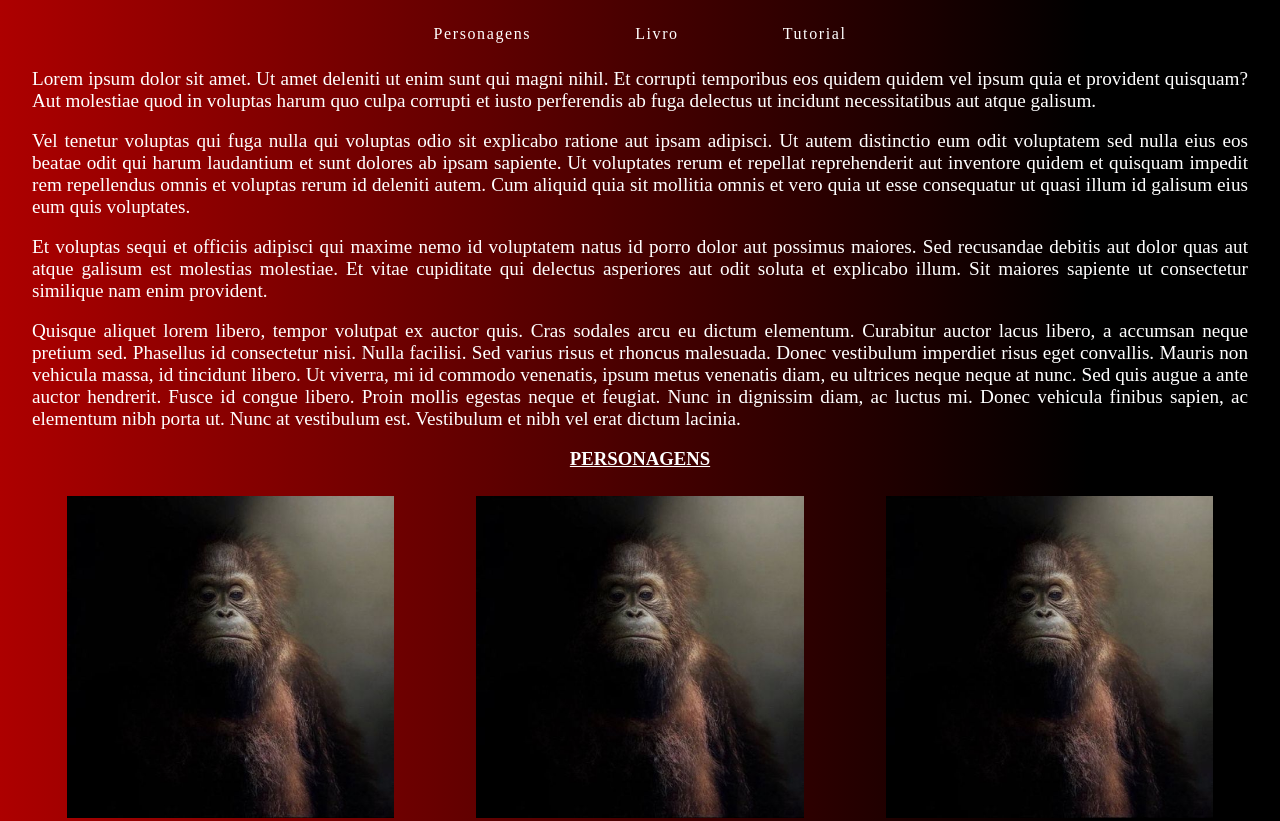
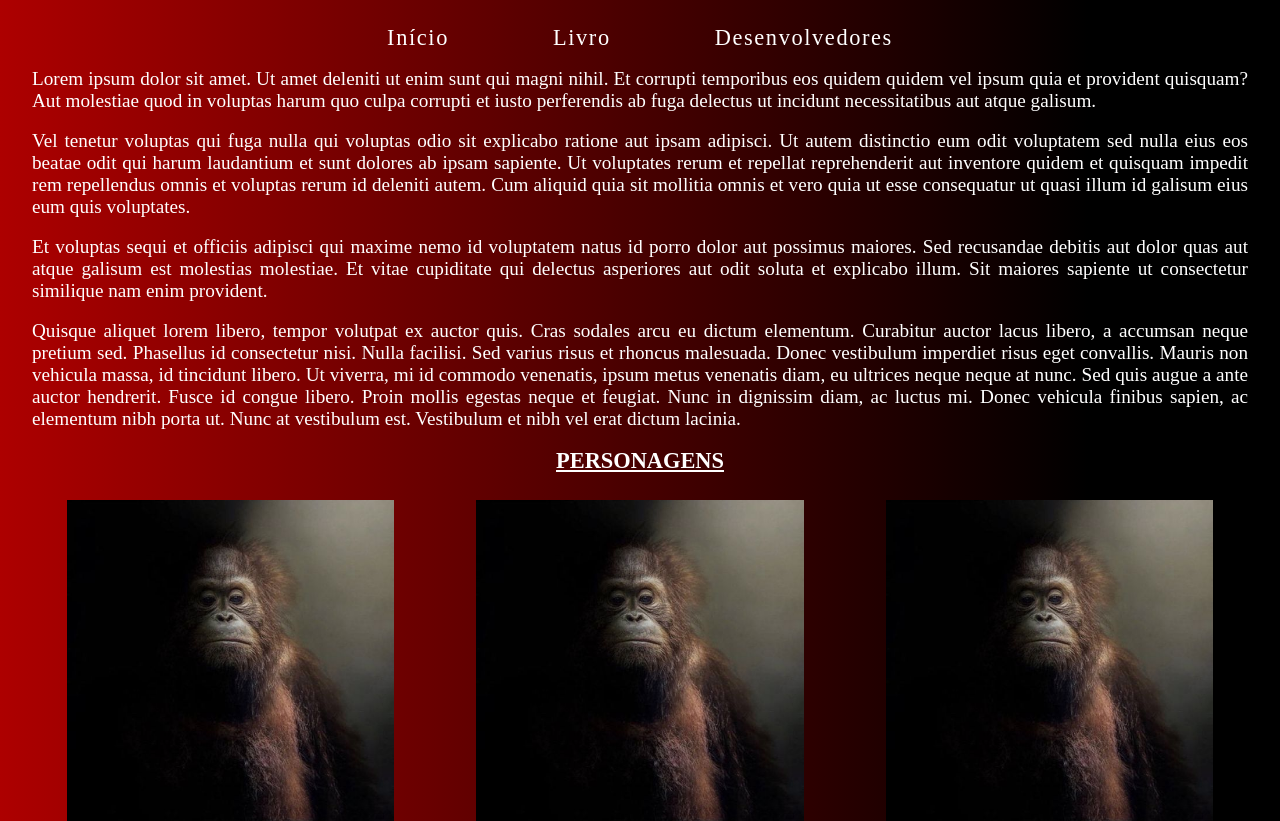
Before and after one commit to Wrube657/Rpg-do-Yure, a PHP site: page /pages/index.html in a window 1280 px wide. Shown: the top 821 px of the page. Run offline with PHP 8.4, Linux system fonts and the light colour scheme; some web fonts are replaced.

Commit message:
Co-authored-by: William <blackcoffee6681@users.noreply.github.com>

```diff
--- a/pages/index.html
+++ b/pages/index.html
@@ -17,13 +17,13 @@
         <main align="center">
             <nav class="nav-container">
                 <a>
-                    <h3 class="ui-btn"><span>Personagens</span></h3>
+                    <h3 class="ui-btn"><span>Início</span></h3>
                 </a>
                 <a>
                     <h3 class="ui-btn"><span>Livro</span></h3>
                 </a>
                 <a>
-                    <h3 class="ui-btn"><span>Tutorial</span></h3>
+                    <h3 class="ui-btn"><span>Desenvolvedores</span></h3>
                 </a>
             </nav>
         </main><br>
--- a/style/style.css
+++ b/style/style.css
@@ -12,6 +12,7 @@
 
 .titulos {
   font-family: Makinas;
+  font-size: 140%;
 }
 
 header {
@@ -89,6 +90,7 @@ body {
   transition: var(--btn-transition);
   overflow: hidden;
   box-shadow: var(--btn-shadow);
+  font-size: 140%;
 }
 
 .ui-btn span {
```
